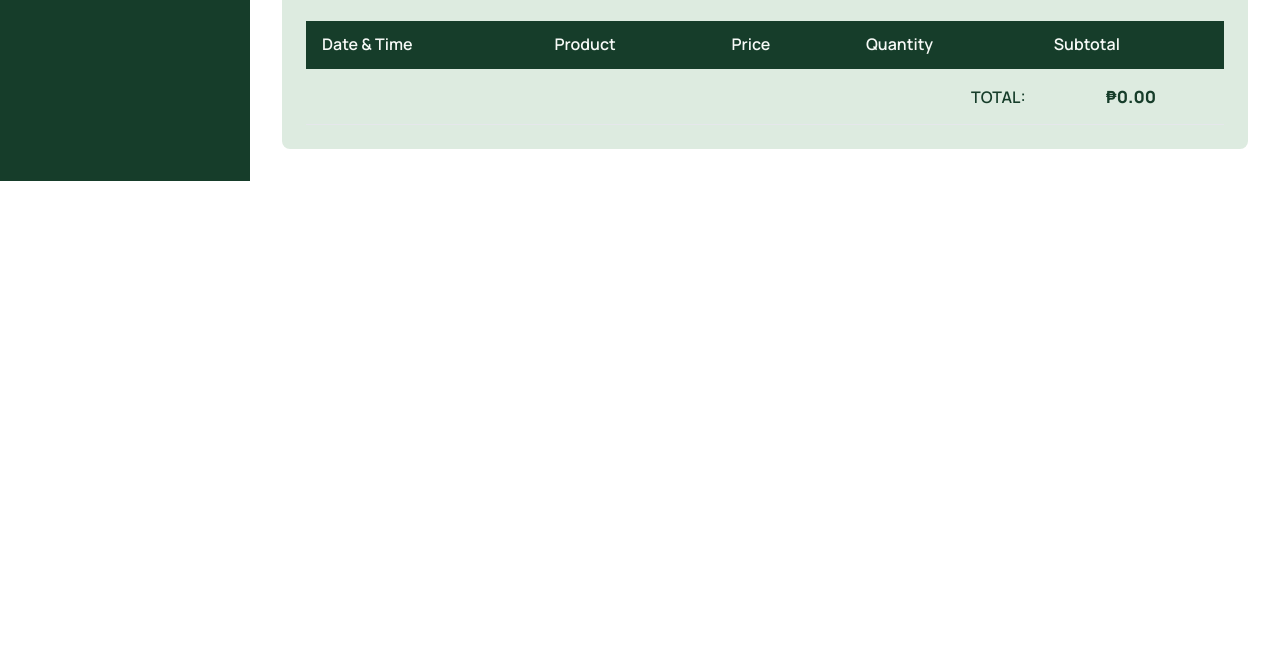
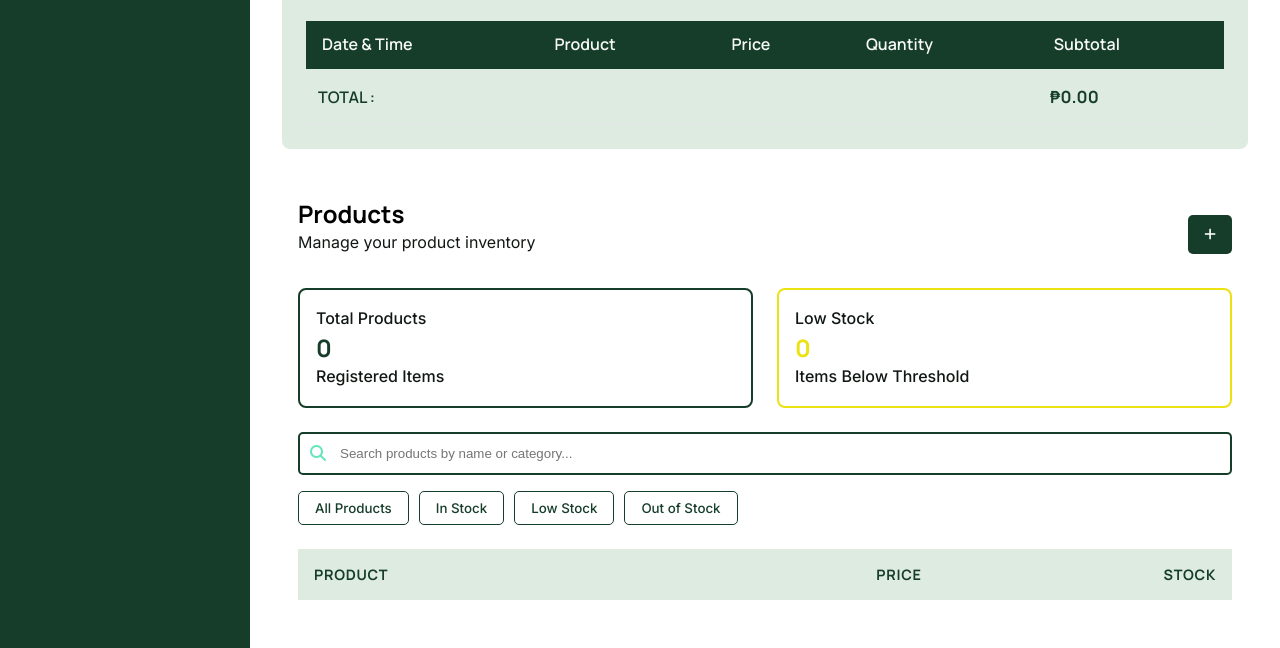
Before and after one commit to ALGGlodo/SariTracker, a plain HTML site: page index.html in a window 1280 px wide. Shown: the part 715-1363 px from the top of the page. Before the commit the page ends 896 px from the top, so only its background shows below. Drawn offline with Linux system fonts and the light colour scheme.

Commit message:
Added Product Manageent section in the Home Page. Added Products and Low Stock counter, as well as search and filter buttons. Integrated a new table body

```diff
--- a/index.html
+++ b/index.html
@@ -73,7 +73,7 @@
             </section>
 
             <section class="recent-sales">
-                <div class="recent-header">
+                <div class="section-header">
                     <div class="recent-title">
                         <h2>Recent Sales</h2>
                         <p>Review and record store transactions</p>
@@ -100,8 +100,8 @@
 
                     <tfoot>
                         <tr>
-                            <th colspan="4" style="text-align: right;">TOTAL:</th>
-                            <th id="salesTotal">₱0.00</th>
+                            <th colspan="4" style="text-align: left;">TOTAL :</th>
+                            <th id="salesTotal"style="text-align: left;">₱0.00</th>
                         </tr>
                     </tfoot>
                 </table>
@@ -137,6 +137,71 @@
                     </form>
                 </dialog>
             </section>
+
+            <section class="product-inventory">
+                <div class="section-header">
+                    <div class="section-title">
+                        <h2>Products</h2>
+                        <p>Manage your product inventory</p>
+                    </div>
+                    <div class="add-sale-cta">
+                        <button type="button">
+                            <i class="fa-solid fa-plus"></i>
+                        </button>
+                    </div>
+                </div>
+
+                <div class="product-grid">
+                    <div class="total-products">
+                        <p>Total Products</p>
+                        <h3>0</h3>
+                        <p>Registered Items</p>
+                    </div>
+                    <div class="low-stock">
+                        <p>Low Stock</p>
+                        <h3>0</h3>
+                        <p>Items Below Threshold</p>
+                    </div>
+                </div>
+
+               <div class="search-wrapper">
+                    <i class="fa-solid fa-magnifying-glass"></i>
+                    <input
+                        type="text"
+                        id="searchInput"
+                        placeholder="Search products by name or category..."
+                    >
+                </div>
+
+                <div class="category-cta">
+                    <button type="button" id="categoryBtn">
+                        <span>All Products</span>
+                    </button>
+                    <button type="button" id="categoryBtn">
+                        <span>In Stock</span>
+                    </button>
+                    <button type="button" id="categoryBtn">
+                        <span>Low Stock</span>
+                    </button>
+                    <button type="button" id="categoryBtn">
+                        <span>Out of Stock</span>
+                    </button>
+                </div>
+
+                    <table class="products-table">
+                        <thead>
+                            <tr>
+                                <th>PRODUCT</th>
+                                <th>PRICE</th>
+                                <th>STOCK</th>
+                            </tr>
+                        </thead>
+                        <tbody>
+
+                        </tbody>
+                    </table>
+            </section>
+
         </main>
     </div>
     <script src="index.js"></script>
--- a/styles.css
+++ b/styles.css
@@ -14,9 +14,30 @@
     --font-body: "Inter", sans-serif;
 }
 
+/*=============================================DEFAULT STYLES===========================================*/
+
+.section-header {
+    display: flex;
+    align-items: center;
+    justify-content: space-between;
+    margin-bottom: 1rem;
+}
+
+.section-header button{
+    background-color: var(--color-primary);
+    color: var(--color-background);
+    border: none;
+    padding: 0.5rem 1rem;
+    border-radius: 4px;
+    cursor: pointer;
+    font-family: var(--font-body);
+}
+
 h1, h2, h3, h4, h5, h6 {
     font-family: var(--font-heading);
 }
+
+/*===========================================================================================*/
 
 .layout{
     display: flex;
@@ -141,23 +162,6 @@ section.recent-sales {
     padding: 1.5rem;
     border-radius: 8px;
     margin-top: 2rem;
-}
-
-.recent-header {
-    display: flex;
-    align-items: center;
-    justify-content: space-between;
-    margin-bottom: 1rem;
-}
-
-.recent-header button{
-    background-color: var(--color-primary);
-    color: var(--color-background);
-    border: none;
-    padding: 0.5rem 1rem;
-    border-radius: 4px;
-    cursor: pointer;
-    font-family: var(--font-body);
 }
 
 .recent-sales table {
@@ -310,7 +314,7 @@ section.recent-sales {
 
 .recent-sales td{
     padding: 1rem 0.75rem;
-    text-align: center;
+    text-align: left;
     font-family: var(--font-body);
     font-size: 0.95rem;
     color: var(--color-text);
@@ -344,9 +348,149 @@ section.recent-sales {
 .recent-sales tfoot #salesTotal {
     color: var(--color-primary);
     font-size: 1.05rem;
-    font-weight: 800;
+    font-weight: 700;
     text-align: center;
     white-space: nowrap;
+}
+
+/* ========================== PRODCUT MANAGEMENT  ============================== */
+.product-inventory {
+    margin-top: 2rem;
+    padding: 1rem;
+}
+
+.product-grid{
+    margin-top: 2rem;
+    display: grid;
+    grid-template-columns: repeat(2, minmax(0, 1fr));
+    gap: 1.5rem;
+}
+
+@scope(.total-products) {
+   p{
+    color: var(--color-text);
+    font-weight: 500;
+   }
+
+   h3{
+    font-family: var(--font-heading);
+    font-size: 1.5rem;
+    color: var(--color-primary);
+   }
+   :scope{
+    border: 2px solid var(--color-primary);
+    padding: 1rem;
+    border-radius: 8px;
+   }
+}
+
+@scope(.low-stock){
+    p{
+    color: var(--color-text);
+    font-weight: 500;
+   }
+   h3{
+    font-family: var(--font-heading);
+    font-size: 1.5rem;
+    color: #ece111;
+   }
+   :scope{
+    border: 2px solid #ece111;
+    padding: 1rem;
+    border-radius: 8px;
+   }
+}
+
+.search-wrapper{
+    margin-top: 1.5rem;
+    position: relative;
+    width: 100%;
+}
+
+.search-wrapper i{
+    position: absolute;
+    left: 12px;
+    top: 50%;
+    transform: translateY(-50%);
+    color: rgb(99, 230, 190);
+    pointer-events: none;
+}
+
+.search-wrapper input{
+    width: 100%;
+    box-sizing: border-box;
+    padding: 0.75rem 1rem 0.75rem 2.5rem;
+    border: 2px solid var(--color-primary);
+    border-radius: 5px;
+}
+
+.category-cta{
+    display: flex;
+    justify-content: flex-start;
+    margin-top: 1rem;
+    gap: 10px;
+}
+
+.category-cta button{
+    color: var(--color-primary);
+    border: 1px solid var(--color-primary);
+    padding: 0.5rem 1rem;
+    border-radius: 5px;
+    cursor: pointer;
+    font-family: var(--font-body);
+    background-color:transparent;
+}
+
+.category-cta span{
+    font-weight: 500;
+}
+
+.category-cta button:hover{
+    background-color: var(--color-primary);
+    color: var(--color-background);
+}
+
+.products-table{
+    margin-top: 1.5rem;
+    width: 100%;
+    border-collapse: collapse;
+    font-family: var(--font-body);
+    background-color: var(--color-background);
+}
+
+.products-table thead {
+    background-color: var(--color-accent);
+    color: var(--color-primary);
+}
+
+.products-table th{
+    padding: 1rem;
+    font-family: var(--font-heading);
+    font-size: 0.9rem;
+    font-weight: 700;
+    text-align: right;
+    letter-spacing: 0.05em;
+}
+
+.products-table th:first-child{
+    text-align: left;
+}
+
+.products-table td{
+    padding: 1rem;
+    font-size: 1rem;
+    color: var(--color-text);
+    text-align: right;
+    border-bottom: 1px solid #E5EAE5;
+}
+
+.products-table td:first-child{
+    text-align: left;
+    font-weight: 600;
+}
+
+.products-table tbody tr:hover{
+    background-color: var(--color-accent);
 }
 
 /* ========================== MEDIA QUERIES ============================== */
```
